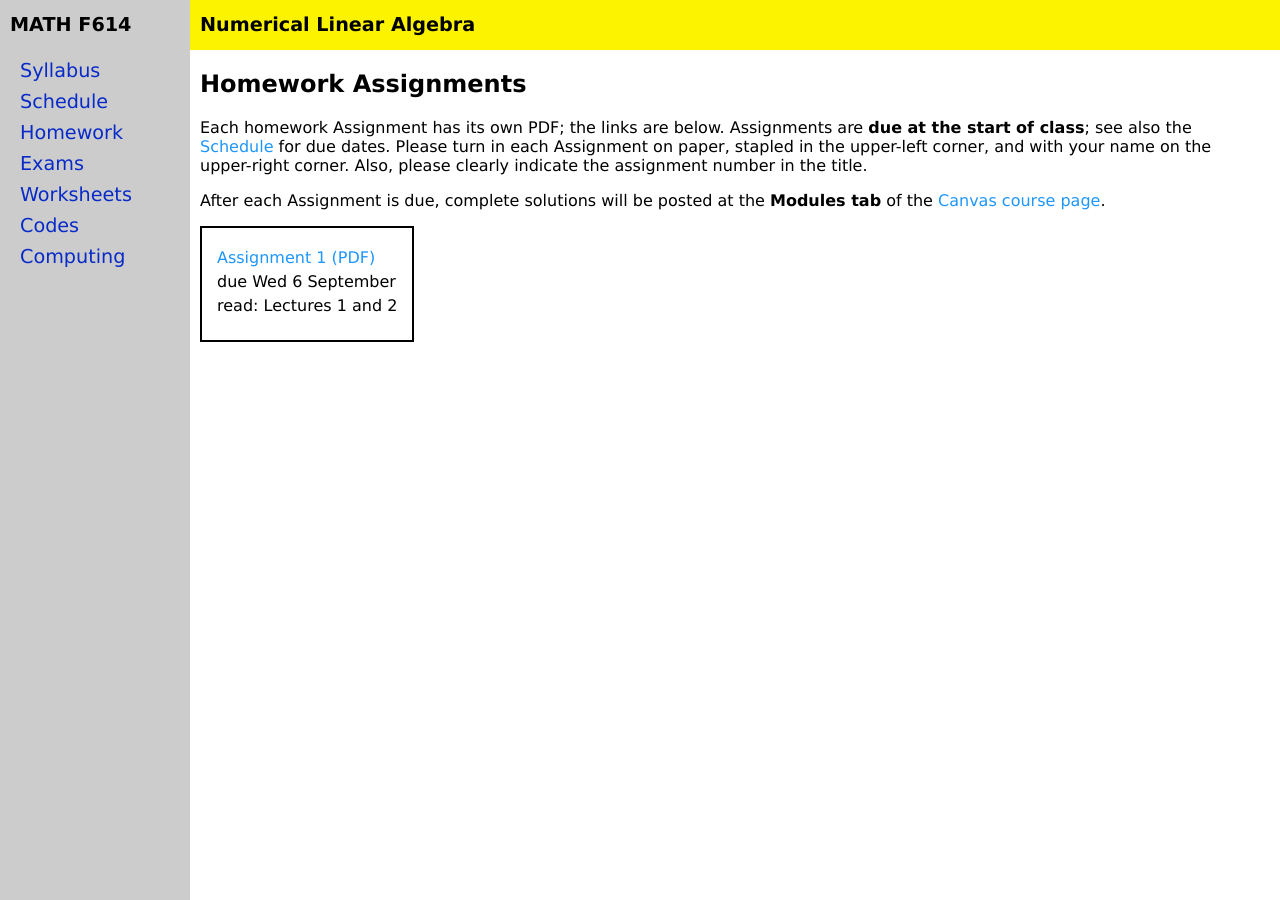
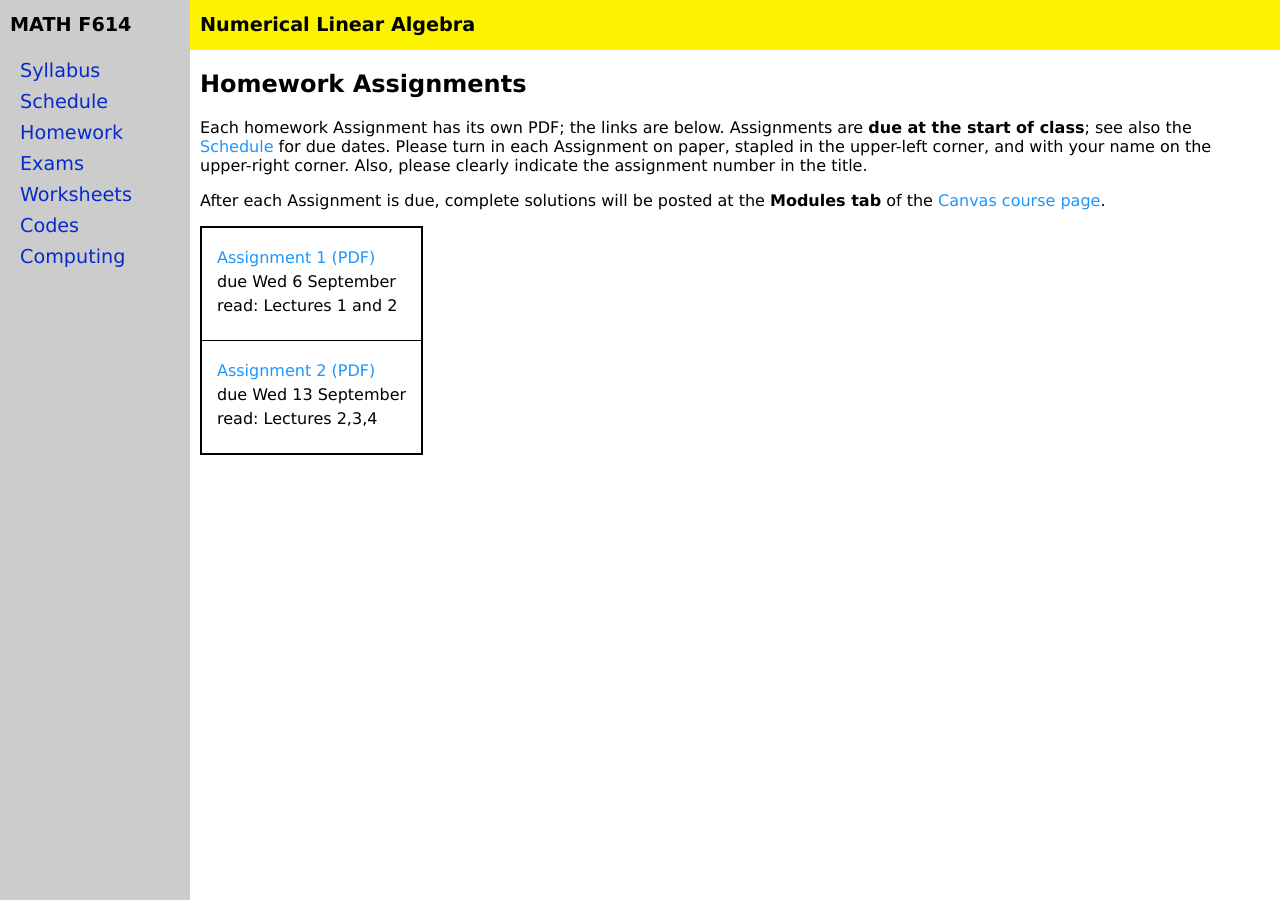
Before and after one commit to bueler/nla, a Jekyll site: the page built from homework.md, in a window 1280 px wide. Built offline with Jekyll 4.4.1, drawn with Linux system fonts in a browser that asks for light colours.

Commit message:
Create and post Assignment #2.

```diff
--- a/_data/homework.yml
+++ b/_data/homework.yml
@@ -5,10 +5,10 @@ homework:
   due: Wed 6 September
   blank: A1.pdf
   sections: Lectures 1 and 2
+- name: Assignment 2
+  due: Wed 13 September
+  blank: A2.pdf
+  sections: Lectures 2,3,4
 
-#- name: Assignment 1
-#  due: FIXME
-#  blank: A1.pdf
-#  sections: 1.1-1.4, 2.1-2.4
 #  seealsoname: Classical iterative methods slides
 #  seealsopdf: https://bueler.github.io/nade/assets/slides/iterative.pdf
```
Also changed, not shown: 2 other files.
